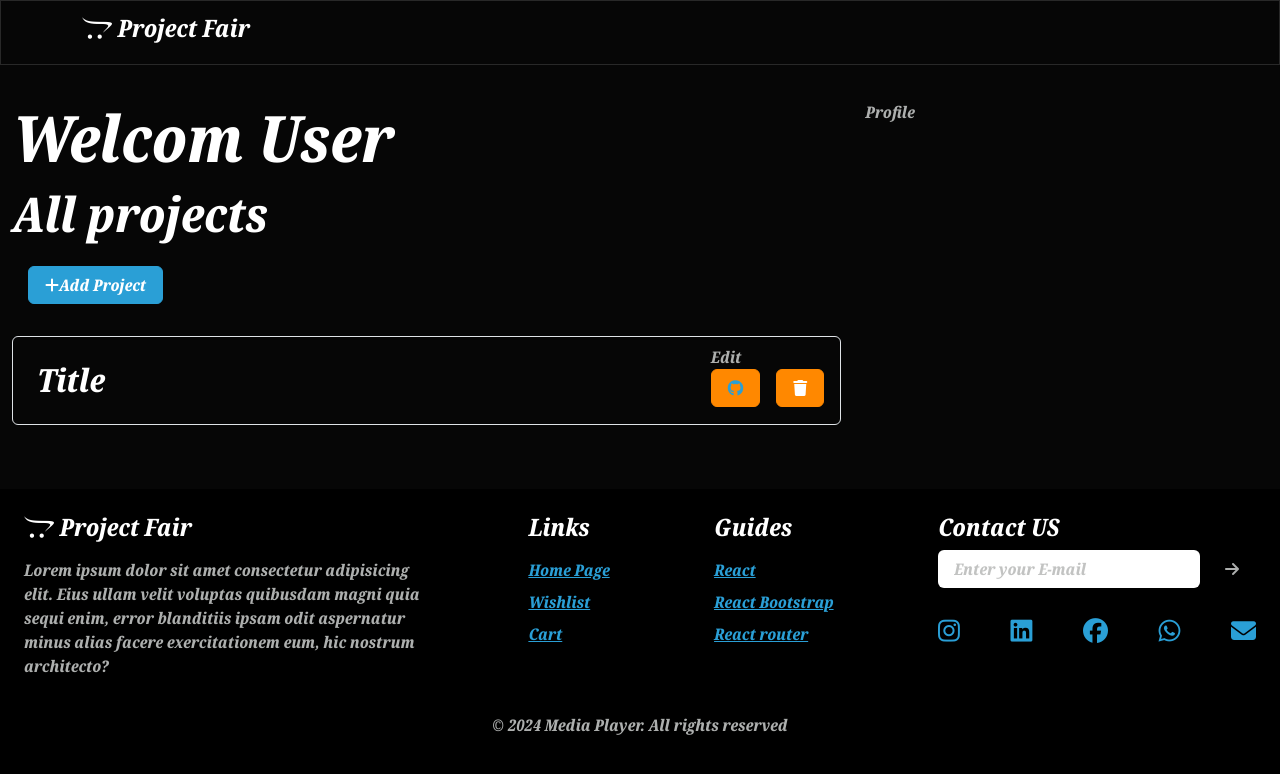
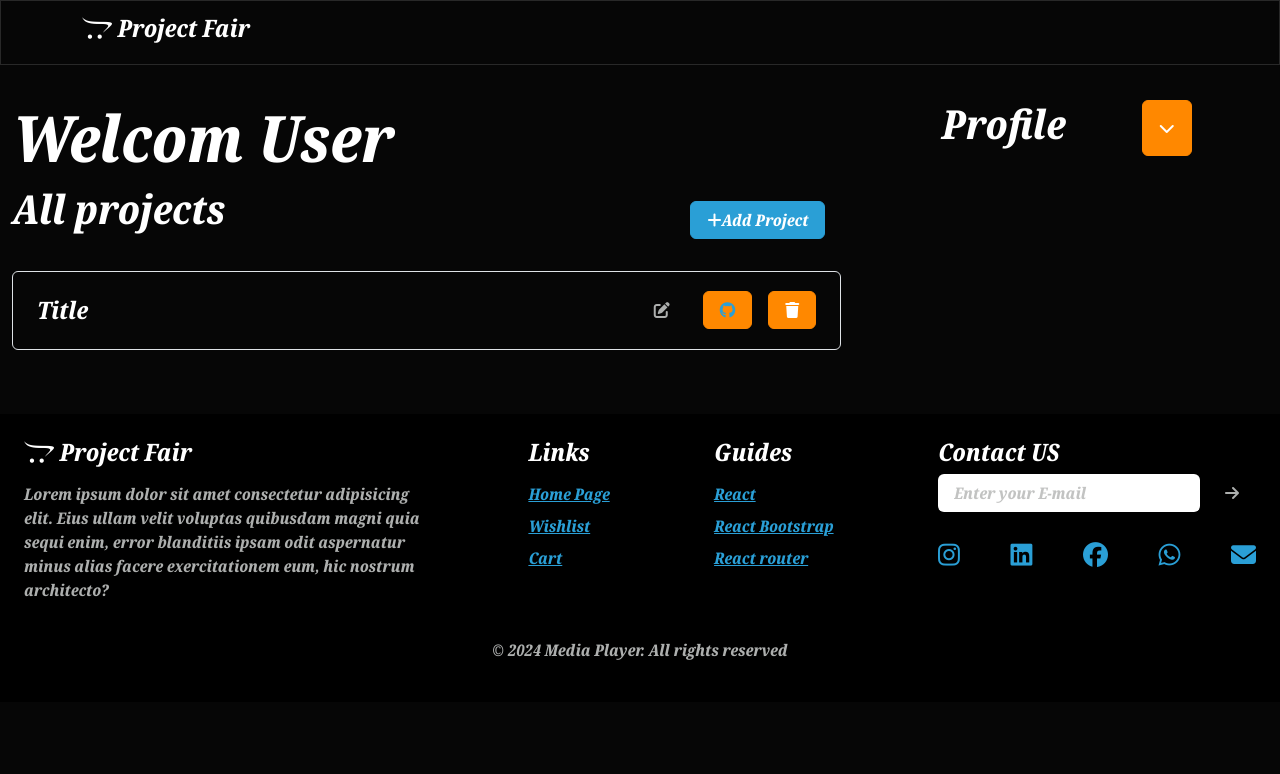
Before and after one commit to Rizanriz/Project-Fair, a React (Vite) app: page /dashboard in a window 1280 px wide. Shown: the top 774 px of the page. Built offline with nearby package versions, Linux system fonts and the light colour scheme.

Commit message:
first commit

```diff
--- a/src/Componenets/Add.jsx
+++ b/src/Componenets/Add.jsx
@@ -10,6 +10,7 @@ function Add() {
   return (
     <>
       <button onClick={handleShow} className='btn btn-primary m-3'><i className="fa-solid fa-plus"></i>Add Project</button>
+
       <Modal size='lg' show={show} onHide={handleClose} backdrop="static" keyboard={false}>
         <Modal.Header closeButton>
           <Modal.Title>New project details !!!</Modal.Title>
--- a/src/Componenets/Edit.jsx
+++ b/src/Componenets/Edit.jsx
@@ -1,8 +1,56 @@
-import React from 'react'
+import React, { useState } from 'react'
+import { Button, Modal } from 'react-bootstrap';
+
 
 function Edit() {
+  const [show, setShow] = useState(false);
+
+  const handleClose = () => setShow(false);
+  const handleShow = () => setShow(true);
+
   return (
-    <div>Edit</div>
+    <div>
+      <button onClick={handleShow} className='btn'><i className='fa-solid fa-edit'></i></button>
+
+      <Modal size='lg' show={show} onHide={handleClose} backdrop="static" keyboard={false}>
+        <Modal.Header closeButton>
+          <Modal.Title>New project details !!!</Modal.Title>
+        </Modal.Header>
+        <Modal.Body>
+          <div className="row align-items-center">
+              <div className="col lg-4">
+                <label>
+                  <input type="text" style={{display:"none"}} />
+                  <img height={"200px`"} className='img-fluid' src="https://content.hostgator.com/img/weebly_image_sample.png " alt="" />
+                </label>
+              </div>
+              <div className="col lg-8">
+                <div className="m-4">
+                  <input type="text" className='form-control' placeholder='Project title'/>
+                </div>
+                <div className="m-4">
+                  <input type="text" className='form-control' placeholder='Langusge used in the project'/>
+                </div>
+                <div className="m-4">
+                  <input type="text" className='form-control' placeholder='project Github link'/>
+                </div>
+                <div className="m-4">
+                  <input type="text" className='form-control' placeholder='Project website link'/>
+                </div>
+              </div>
+          </div>
+          <div>
+            <input type="text" className='form-control m-2' placeholder='Project overview' />
+          </div>
+        </Modal.Body>
+        <Modal.Footer>
+          <Button variant="secondary" onClick={handleClose}>
+            Cancel
+          </Button>
+          <Button variant="primary">Add</Button>
+        </Modal.Footer>
+      </Modal>
+    </div>
   )
 }
 
--- a/src/Componenets/Profile.jsx
+++ b/src/Componenets/Profile.jsx
@@ -1,9 +1,40 @@
-import React from 'react'
+import React, { useState } from 'react';
+import { Collapse } from 'react-bootstrap';
 
 function Profile() {
+  const [open, setOpen] = useState(false);
+
   return (
-    <div>Profile</div>
-  )
+    <>
+      <div className="d-flex justify-content-evenly">
+        <h3>Profile</h3>
+        <button onClick={() => setOpen(!open)} className="btn btn-warning">
+          <i className="fa-solid fa-chevron-down"></i>
+        </button>
+      </div>
+
+      <Collapse in={open} >
+        <div>
+          <div className="row shadow p-3 mt-3">
+            <label className="text-center mb-3">
+              <input type="file" style={{ display: 'none' }} />
+              <img width="200px" height="200px" className="rounded-circle" src="https://static.vecteezy.com/system/resources/previews/020/213/738/original/add-profile-picture-icon-upload-photo-of-social-media-user-vector.jpg" alt="Profile"
+              />
+            </label>
+            <div className="mb-2">
+              <input type="text" placeholder="GITHUB URL" className="form-control" />
+            </div>
+            <div className="mb-2">
+              <input type="text" placeholder="LINKEDIN URL" className="form-control" />
+            </div>
+            <div className="d-grid">
+              <button className="btn btn-warning">Update profile</button>
+            </div>
+          </div>
+        </div>
+      </Collapse>
+    </>
+  );
 }
 
-export default Profile
+export default Profile;
--- a/src/Componenets/View.jsx
+++ b/src/Componenets/View.jsx
@@ -5,17 +5,17 @@ import Edit from './Edit'
 function View() {
   return (
     <div>
-      <div>
-        <h2>All projects</h2>
+      <div className='d-flex justify-content-between'>
+        <h3>All projects</h3>
         <div><Add /> </div>
       </div>
       <div className='mt-3'>
         <div className='border rounded p-2 d-flex justify-content-between mb-3'>
-          <h4 className='m-3 '>Title</h4>
-          <div>
-            <div><Edit /></div>
-            <div className='btn btn-warning me-3'><a href="#"><i className="fa-brands fa-github"></i></a></div>
-            <button className='btn btn-warning me-2'><i className="fa-solid fa-trash"></i></button></div>
+          <h5 className='m-3 '>Title</h5>
+          <div className='d-flex align-items-center justify-content-center'>
+            <div className='me-3'><Edit /></div>
+            <button className='btn btn-warning me-3'><a href="#"><i className="fa-brands fa-github"></i></a></button>
+            <button className='btn btn-warning me-3'><i className="fa-solid fa-trash"></i></button></div>
         </div>
       </div>
     </div>
```
